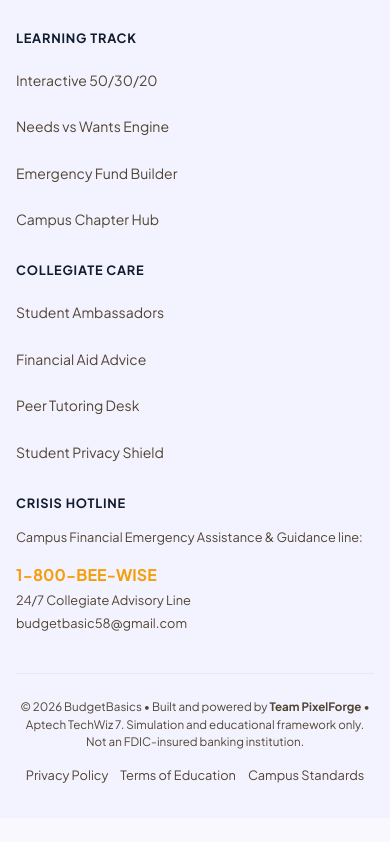
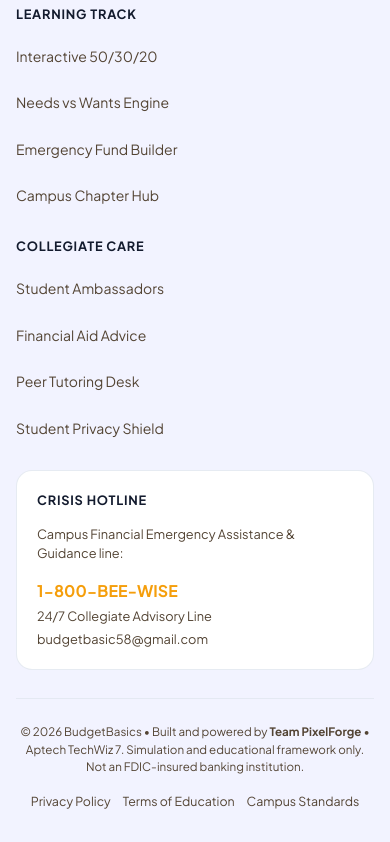
Before and after one commit to The-prime-chill1/budget-basics, a React (Vite) app: page / in a window 390 px wide. Shown: the part 7087-7929 px from the top of the page. Before the commit the page ends 7905 px from the top, so only its background shows below. Built offline with nearby package versions, Linux system fonts and the light colour scheme.

Commit message:
fix(landing): enhance mobile footer grid, wrap legal links and add safe clearance for floating AI

```diff
--- a/src/pages/Landing.css
+++ b/src/pages/Landing.css
@@ -1947,12 +1947,25 @@
   padding: 4rem 1.25rem 2.5rem;
 }
 
+@media (max-width: 768px) {
+  .stitch-footer {
+    margin-top: 2.5rem;
+    padding: 2.5rem 1rem calc(5.5rem + env(safe-area-inset-bottom, 0px)) 1rem;
+  }
+}
+
 .stitch-footer-inner {
   max-width: 1280px;
   margin: 0 auto;
   display: flex;
   flex-direction: column;
   gap: 2.5rem;
+}
+
+@media (max-width: 768px) {
+  .stitch-footer-inner {
+    gap: 1.75rem;
+  }
 }
 
 .stitch-footer-grid {
@@ -1961,7 +1974,26 @@
   gap: 2rem;
 }
 
-@media (min-width: 640px) {
+@media (max-width: 768px) {
+  .stitch-footer-grid {
+    grid-template-columns: 1fr 1fr;
+    gap: 1.75rem 1rem;
+  }
+
+  .stitch-footer-brand-col {
+    grid-column: 1 / -1;
+  }
+
+  .stitch-footer-col:last-child {
+    grid-column: 1 / -1;
+    background: var(--surface-card);
+    padding: 1.25rem;
+    border-radius: var(--radius-lg);
+    border: 1px solid var(--border-subtle);
+  }
+}
+
+@media (min-width: 769px) and (max-width: 1023px) {
   .stitch-footer-grid {
     grid-template-columns: repeat(2, 1fr);
   }
@@ -2103,24 +2135,28 @@
 
 .stitch-copyright {
   margin: 0;
-  font-size: 0.8rem;
+  font-size: 0.775rem;
   color: var(--text-secondary);
+  line-height: 1.55;
 }
 
 .stitch-legal-links {
   display: flex;
   align-items: center;
-  gap: 1.25rem;
+  flex-wrap: wrap;
+  gap: 0.65rem 1.25rem;
 }
 
 .stitch-legal-links a {
-  font-size: 0.8rem;
+  font-size: 0.775rem;
   color: var(--text-secondary);
   text-decoration: none;
+  white-space: nowrap;
+  transition: color 0.15s ease;
 }
 
 .stitch-legal-links a:hover {
-  color: var(--text-primary);
+  color: var(--primary-gold);
 }
 
 .landing-mode {
```
